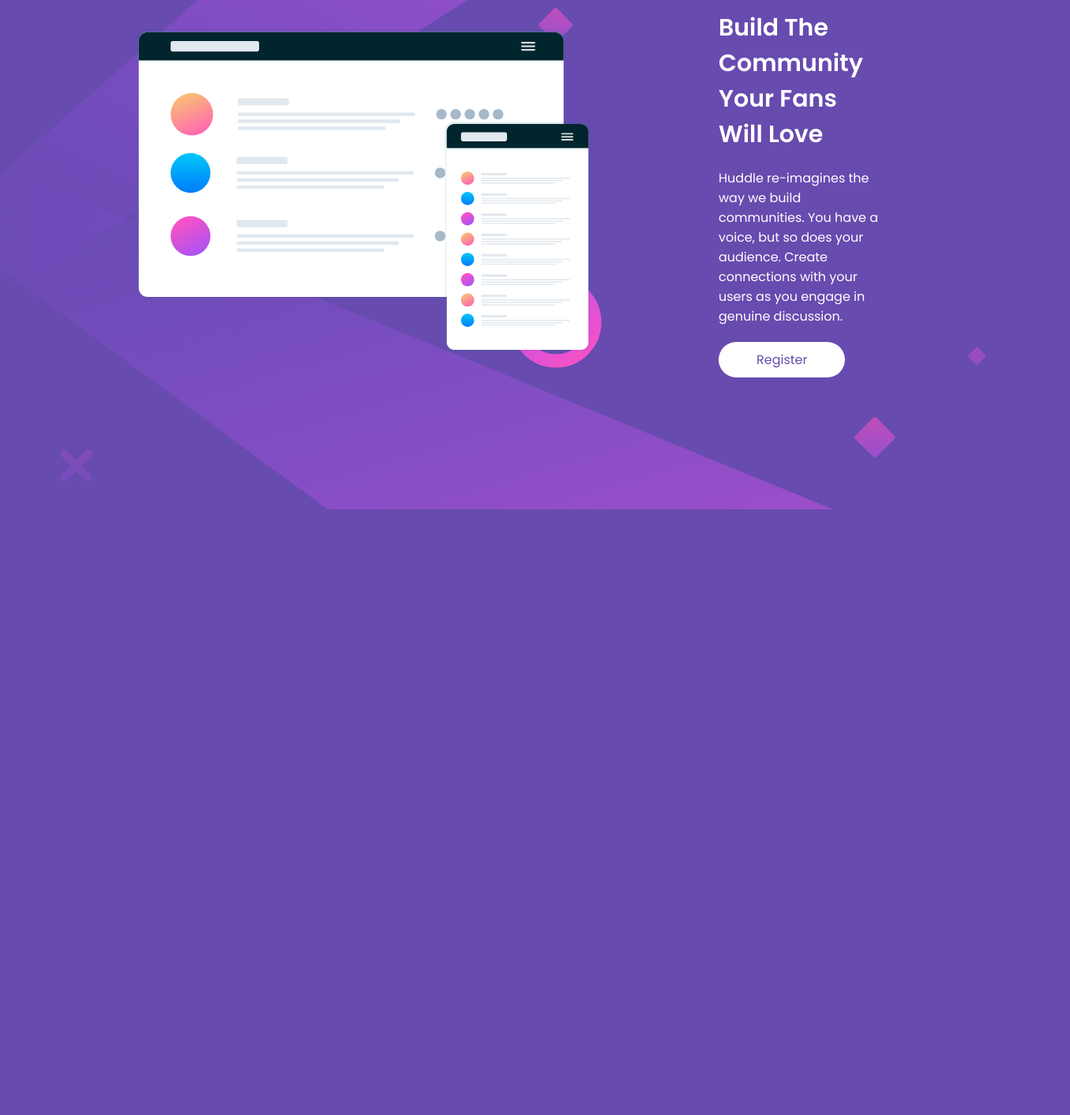
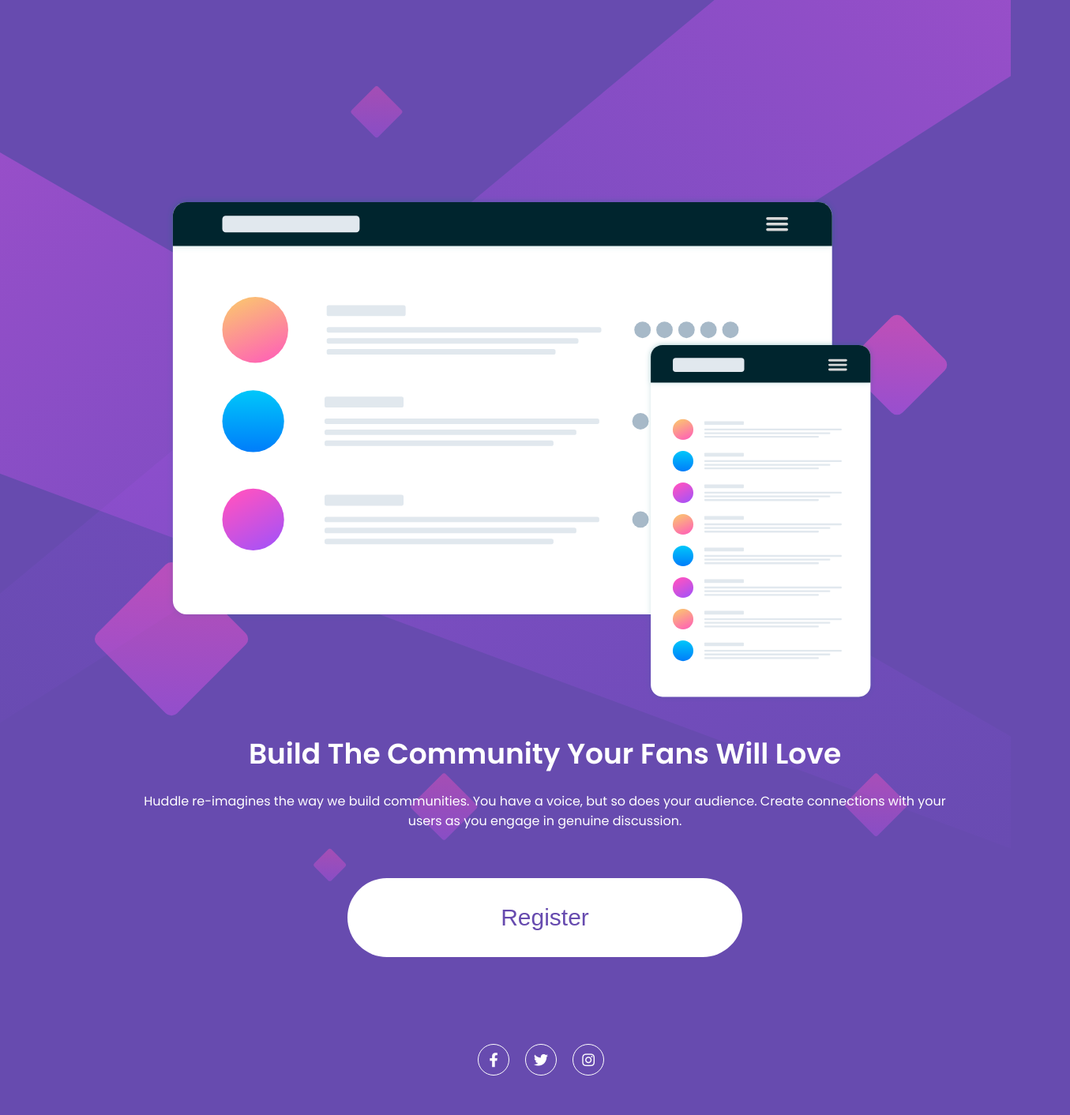
Before and after one commit to antonioxaneto/HuddleQuest, a plain HTML site: page index.html in a window 1280 px wide. Shown: the part 155-1567 px from the top of the page at 79% size, 1355 px wide, since content can reach past the window. Before the commit the page ends 800 px from the top, so only its background shows below. Drawn offline with Linux system fonts and the light colour scheme.

Commit message:
melhorias na parte responsiva

```diff
--- a/index.html
+++ b/index.html
@@ -1,58 +1,52 @@
 <!DOCTYPE html>
 <html lang="en">
 <head>
-    <meta charset="UTF-8" />
-    <meta name="viewport" content="width=device-width, initial-scale=1.0" />
-    <title>Huddle</title>
-    <link
-      rel="shortcut icon"
-      href="src/images/favicon-32x32.png"
-      type="image/x-icon"/>
+    <meta charset="UTF-8">
+    <meta name="viewport" content="width=device-width, initial-scale=1.0">
 
-    <link rel="stylesheet" href="src/css/reset.css" />
-    <link rel="stylesheet" href="src/css/style.css" />
-    <link rel="stylesheet" href="src/css/responsive.css">
+    <link rel="icon" type="image/png" sizes="32x32" href="./images/favicon-32x32.png">
+
+    <link rel="stylesheet" href="./src/css/reset.css">
+    <link rel="stylesheet" href="./src/css/style.css">
+    <link rel="stylesheet" href="./src/css/responsive.css">
 
     <link rel="preconnect" href="https://fonts.googleapis.com">
     <link rel="preconnect" href="https://fonts.gstatic.com" crossorigin>
-    <link href="https://fonts.googleapis.com/css2?family=Poppins:wght@400;600&display=swap" rel="stylesheet">
+    <link
+      href="https://fonts.googleapis.com/css2?family=Open+Sans:ital,wght@0,300..800;1,300..800&family=Poppins:ital,wght@0,100;0,200;0,300;0,400;0,500;0,600;0,700;0,800;0,900;1,100;1,200;1,300;1,400;1,500;1,600;1,700;1,800;1,900&display=swap"
+      rel="stylesheet">
+
+    <link rel="stylesheet" href="https://cdnjs.cloudflare.com/ajax/libs/font-awesome/5.15.4/css/all.min.css" />
+
+    <title>Frontend Mentor | Huddle landing page with single introductory section</title>
+    </style>
 </head>
 <body>
   <header>
-        <div class="logo">
-            <img src="src/images/logo.svg" width="170" alt="logo"/>
-        </div>
+    <img src="src/images/logo.svg" alt="logo">
   </header>
-
   <main>
     <div class="image">
-            <img src="src/images/illustration-mockups.svg" width="580" alt="imagem"/>
+      <img src="src/images/illustration-mockups.svg" width="900px" alt="imagem"/>
     </div>
 
     <div class="sobre">
-          <h2>Build The Community Your Fans Will Love</h2>
+      <h1>Build The Community Your Fans Will Love</h1>
 
       <p>
         Huddle re-imagines the way we build communities. You have a voice,
         but so does your audience. Create connections with your users as you
         engage in genuine discussion.
       </p>
-          <a href="#register" class="btn-register">Register</a>
+      <button>Register</button>
     </div>
   </main>
-<!--
   <footer>
-        <div class="social">
-            <a href="">
-                <i class="fab fa-facebook-f"></i>
-            </a>
-            <a href="">
-                <i class="fab fa-twitter"></i>
-            </a>
-            <a href="">
-                <i class="fab fa-instagram"></i>
-            </a>
+    <div class="social-icones">
+      <div class="circle"><i class="fab fa-facebook-f"></i></div>
+      <div class="circle"><i class="fab fa-twitter"></i></div>
+      <div class="circle"><i class="fab fa-instagram"></i></div>
     </div>
-    </footer> -->
+  </footer>
 </body>
 </html>
--- a/src/css/reset.css
+++ b/src/css/reset.css
@@ -3,8 +3,3 @@
     margin: 0;
     box-sizing: border-box;
 }
-
-a{
-    text-decoration: none;
-    color: black;
-}
--- a/src/css/responsive.css
+++ b/src/css/responsive.css
@@ -1,25 +1,79 @@
-@media (max-width:750px){
+@media (max-width: 1500px){
     body{
         background-color: hsl(257, 40%, 49%);
-        background-image: url('../images/bg-mobile.svg') no-repeat;
-
-        flex-wrap: wrap;
+        background-image: url('../images/bg-mobile.svg');
+        background-repeat: no-repeat;
+        background-position: top center;
+        height: 100vh;
         display: flex;
+        flex-direction: column;
         align-items: center;
-        justify-content: center;
+        gap: 20px;
     }
 
     main{
-       flex-wrap: wrap;
+        display: flex;
+        flex-direction: column;
+        align-items: center;
+        text-align: center;
+        gap: 20px
     }
 
-    .logo{
-        margin-right: 250px;
+    header {
+        top: 0;
+        position: relative;
+        margin: 30px;
+    }
+
+    .sobre {
+        display: flex;
+        flex-direction: column;
+        align-items: center;
+    }
+
+    button {
+        width: 500px;
+        height: 100px;
+        font-size: 30px;
         margin-top: 50px;
     }
 
-    .image{
-        margin-top: 50px;
-
+    footer {
+        display: flex;
+        justify-content: center;
+        align-items: center;
+        position: relative;
+        width: 100%;
+        margin-left: 150px;
     }
     }
+
+@media (min-width: 430px) and (max-width: 1040px) {
+    body {
+        overflow-x: hidden;
+    }
+
+    h1 {
+        font-size: 40px;
+    }
+
+    button {
+        width: 250px;
+        height: 70px;
+        font-size: 20px;
+    }
+
+    .image img{
+        margin-top: 0;
+        width: 100%;
+    }
+
+    main {
+        max-width: 600px;
+        margin-right: 100px;
+    }
+
+    .social-icones {
+        margin-right: 150px;
+    }
+}
--- a/src/css/style.css
+++ b/src/css/style.css
@@ -2,51 +2,107 @@
     font-family: 'Poppins', sans-serif;
     background-color: hsl(257, 40%, 49%);
     background-image: url('../images/bg-desktop.svg');
+    background-repeat: no-repeat;
+    background-size: cover;
+    background-position: center;
     min-height: 100vh;
     display: flex;
 }
 
-main{
-    display: flex;
-    justify-content: center;
-    align-items: center;
+header {
+    padding: 50px;
+    width: 100%;
+    position: fixed;
+    margin-left: 35px;
 }
 
-.sobre{
+main {
     display: flex;
-    justify-content: center;
-    flex-direction: column;
-    align-items: flex-start;
-    margin: 150px;
+    justify-content: space-between;
+    align-items: center;
+    padding: 50px;
 }
 
-h2{
+.sobre {
+    margin-left: 100px;
+}
+
+.image img {
+   margin-top: 100px;
+   margin-left: 40px;
+}
+
+h1 {
     color: #fff;
     margin: 10px;
-    font-size: 30px;
+    font-size: 36px;
     font-weight: 600;
 }
 
-p{
+p {
     color: #fff;
     margin: 10px;
     font-weight: 400;
+    font-size: 16px;
 }
 
-a{
+button {
     color: hsl(257, 40%, 49%);
     background-color: #fff;
     border-radius: 50px;
     padding: 10px 48px;
     margin: 10px;
     font-weight: 400;
+    text-decoration: none;
+    font-size: 20px;
+    width: 180px;
+    height: 60px;
+    cursor: pointer;
+    border: none;
 }
 
-.btn-register:hover {
-    box-shadow: 0.1px 0.1px 3px black;
+button:hover {
+    background-color: hsl(300, 69%, 71%);
+    color: #fff;
+    box-shadow: 5px 5px 15px rgba(0, 0, 0, 0.5);
     transition: 0.3s;
 }
 
-.social{
-    font-size: 2rem;
+footer {
+    position: fixed;
+    bottom: 0;
+    width: 100%;
+    padding: 30px;
+    display: flex;
+    justify-content: flex-end;
+    font-size: 18px;
 }
+
+.social-icones {
+    display: flex;
+    gap: 20px;
+    margin-right: 60px;
+}
+
+.circle {
+    width: 40px;
+    height: 40px;
+    border-radius: 50%;
+    display: flex;
+    justify-content: center;
+    align-items: center;
+    border: 1px solid white;
+    margin-bottom: 20px;
+}
+
+i {
+    color: #fff;
+}
+
+.circle:hover {
+    background-color: hsl(300, 69%, 71%);
+    box-shadow: 5px 5px 15px rgba(0, 0, 0, 0.5);
+    transition: 0.3s;
+    transform: scale(1.2);
+    cursor: pointer;
+}
```
Lines whose indentation alone changed are shown as unchanged.
